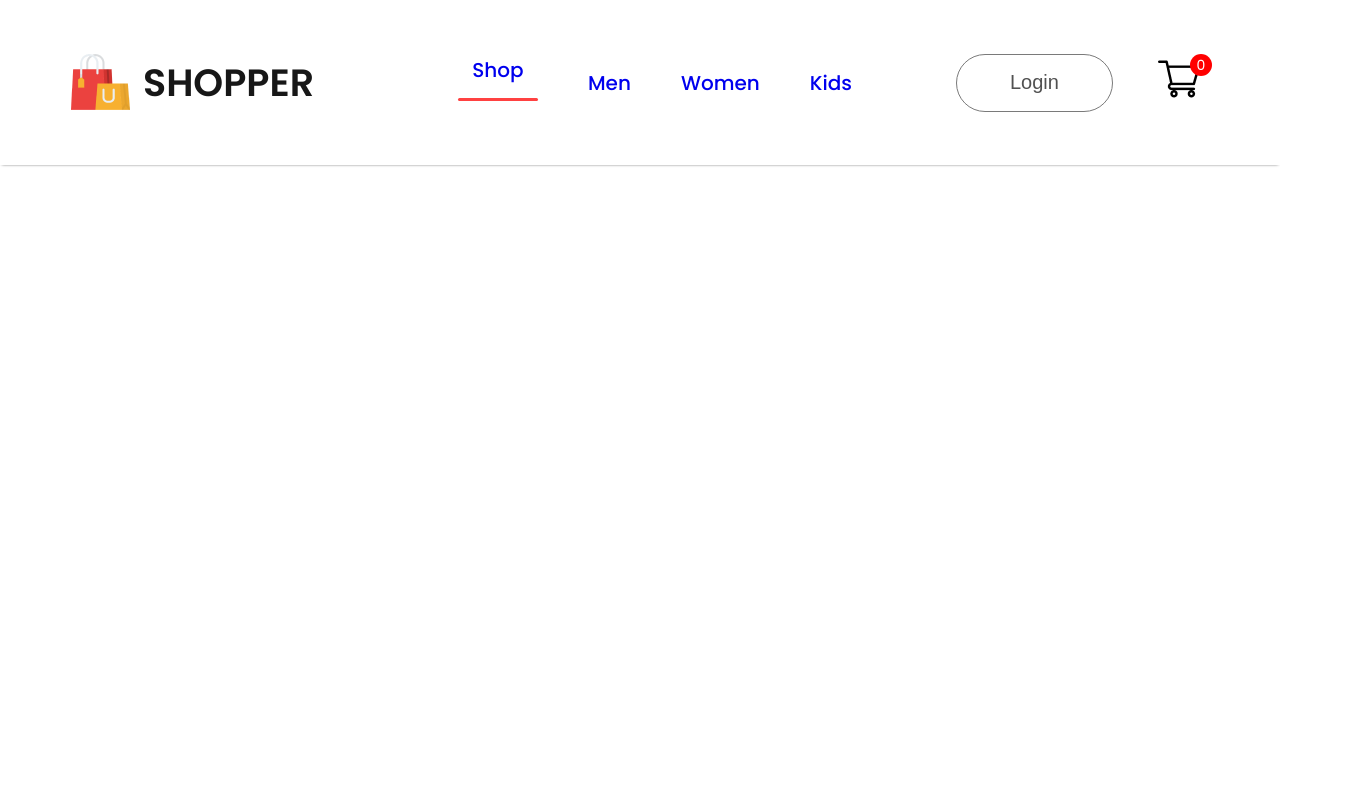
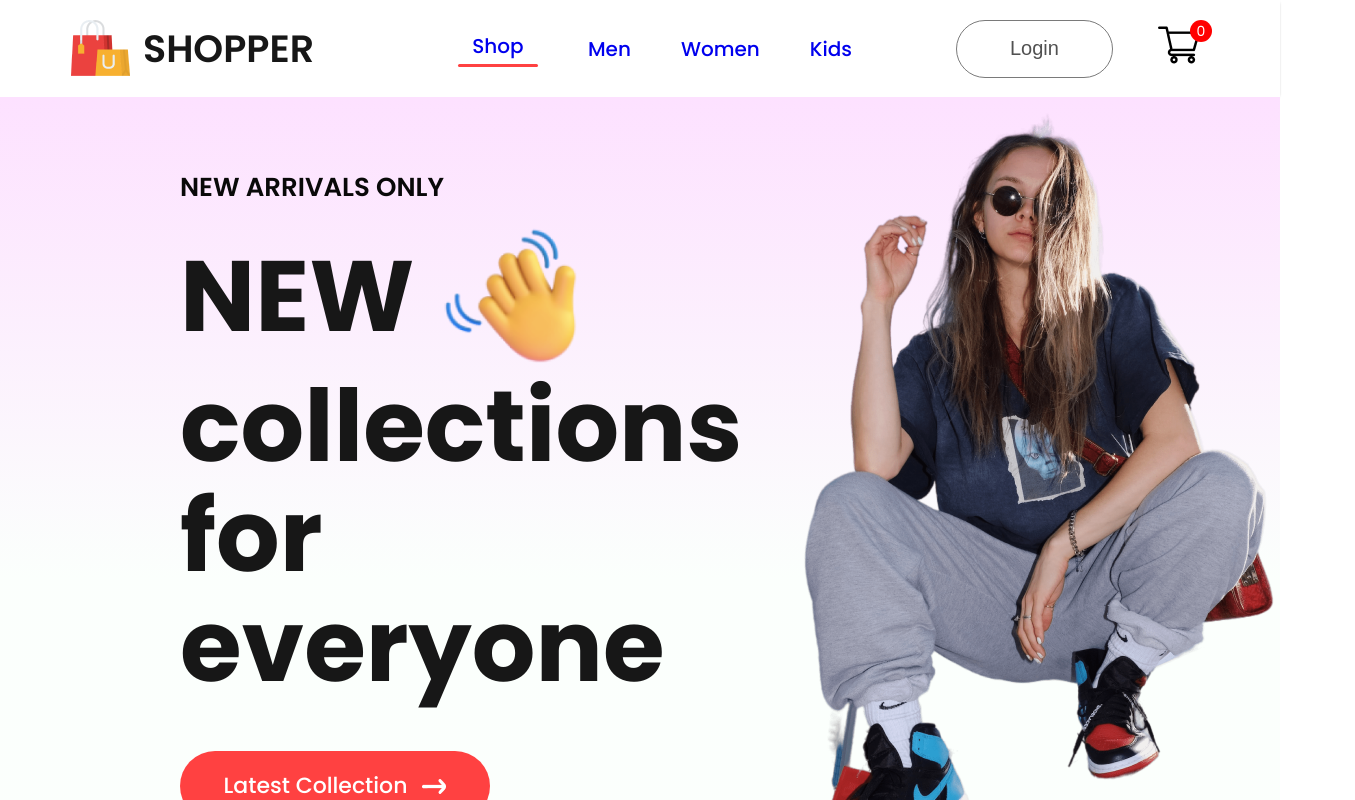
Before and after one commit to Alamin2017/E-Commerce-React-JS, a React (Create React App) app: page / in a window 1280 px wide. Shown: the top 800 px of the page, 1355 px wide, since content can reach past the window. Built offline with nearby package versions, Linux system fonts and the light colour scheme.

Commit message:
hero part is added

```diff
--- a/src/App.js
+++ b/src/App.js
@@ -12,6 +12,7 @@
     <div>
       <BrowserRouter>
       <Navbar/>
+
       <Routes>
 
         <Route path='/' element={<Shop/>}/>
@@ -23,7 +24,9 @@
         </Route>
         <Route path='/cart' element={<Cart/>}/>
         <Route path='/login' element={<LoginSignup/>}/>
+
       </Routes>
+
       </BrowserRouter>
     </div>
   );
--- /dev/null
+++ b/src/Components/Hero/Hero.css
@@ -0,0 +1,52 @@
+.hero{
+    height: 100vh;
+    background: linear-gradient(180deg, #fde1ff,#e1ffea22 60%);
+    display: flex;
+}
+.hero-left{
+    flex: 1;
+    display: flex;
+    flex-direction: column;
+    justify-content: center;
+    gap: 20px;
+    padding-left: 180px;
+    line-height: 1.1;
+}
+.hero-left h2{
+    color: #090909;
+    font-size: 26px;
+    font-weight: 600;
+}
+.hero-left p{
+    color: #171717;
+    font-size: 100px;
+    font-weight: 700;
+}
+.hero-hand-icon{
+    display: flex;
+    align-items: center;
+    gap: 20px;
+}
+.hero-hand-icon img{
+    width: 150px;
+}
+.hero-latest-btn{
+    display: flex;
+    justify-content: center;
+    align-items: center;
+    gap: 15px;
+    width: 310px;
+    height: 70px;
+    border-radius: 75px;
+    margin-top: 30px;
+    background: #ff4141;
+    color: white;
+    font-size: 22px;
+    font-weight: 500;
+}
+.hero-right{
+    flex: 1;
+    display: flex;
+    align-items: center;
+    justify-content: center ;
+}
--- /dev/null
+++ b/src/Components/Hero/Hero.jsx
@@ -0,0 +1,32 @@
+import React from 'react'
+import './Hero.css'
+import hand_icon from '../Assets/hand_icon.png'
+import arrow_icon from '../Assets/arrow.png'
+import hero_image from '../Assets/hero_image.png'
+const Hero = () => {
+  return (
+    <div className="hero">
+        <div className="hero-left">
+            <h2>NEW ARRIVALS ONLY</h2>
+            <div>
+                <div className="hero-hand-icon">
+                    <p>NEW</p>
+                    <img src={hand_icon} alt=''/>
+                </div>
+                <p>collections</p>
+                <p>for everyone</p>
+            </div>
+            <div className="hero-latest-btn">
+                <div>Latest Collection</div>
+                <img src={arrow_icon} alt=""/>
+            </div>
+        </div>
+        <div className="hero-right">
+            <img src={hero_image} alt=''/>
+
+        </div>
+    </div>
+  )
+}
+
+export default Hero
--- a/src/Components/Navbar/Navbar.jsx
+++ b/src/Components/Navbar/Navbar.jsx
@@ -16,9 +16,9 @@
       </div>
       <ul className="nav-menu">
         <li onClick={()=>{setMenu("shop")}}> <Link style={{textDecoration:'none'}} to='/'>Shop</Link>{menu==="shop"?<hr/>:<></>}</li>
-        <li onClick={()=>{setMenu("mens")}}> <Link style={{textDecoration:'none'}}  to='/mens'>Men</Link>{menu==="mens"?<hr/>:<></>}</li>
-        <li onClick={()=>{setMenu("womens")}}><Link style={{textDecoration:'none'}}  to='/womens'>Women</Link>{menu==="womens"?<hr/>:<></>}</li>
-        <li onClick={()=>{setMenu("kids")}}><Link style={{textDecoration:'none'}}  to='/kids'>Kids</Link>{menu==="kids"?<hr/>:<></>}</li>
+        <li onClick={()=>{setMenu("mens")}}> <Link style={{textDecoration:'none'}} to='/mens'>Men</Link>{menu==="mens"?<hr/>:<></>}</li>
+        <li onClick={()=>{setMenu("womens")}}><Link style={{textDecoration:'none'}} to='/womens'>Women</Link>{menu==="womens"?<hr/>:<></>}</li>
+        <li onClick={()=>{setMenu("kids")}}><Link style={{textDecoration:'none'}} to='/kids'>Kids</Link>{menu==="kids"?<hr/>:<></>}</li>
       </ul>
       <div className="nav-login-cart">
         <Link to='/login'><button>Login</button></Link>
--- a/src/Pages/Shop.jsx
+++ b/src/Pages/Shop.jsx
@@ -1,9 +1,9 @@
 import React from 'react'
-
+import Hero from '../Components/Hero/Hero'
 const Shop = () => {
   return (
     <div>
-
+     <Hero/>
     </div>
   )
 }
--- a/src/index.css
+++ b/src/index.css
@@ -1,3 +1,6 @@
+*{
+  margin: 0;
+}
 body {
   margin: 0;
   font-family: -apple-system, BlinkMacSystemFont, 'Segoe UI', 'Roboto', 'Oxygen',
```
